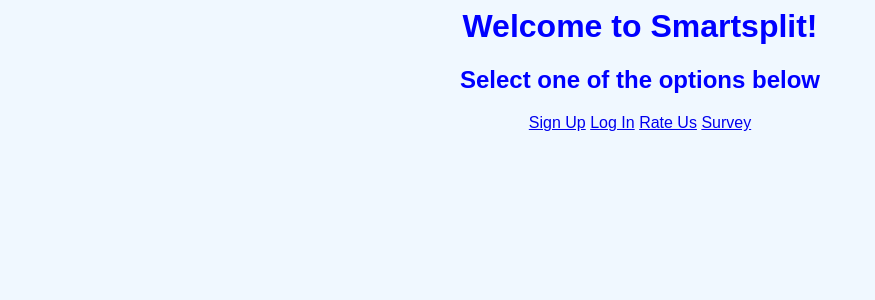
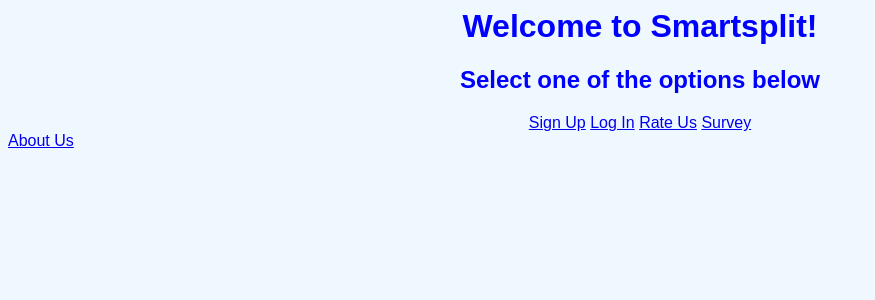
Before and after one commit to senaig97/Project, a Flask app: page / in a window 1280 px wide. Shown: the top 300 px of the page, without its empty margins (0-875 px from the left). Run offline with Flask 2, Linux system fonts and the light colour scheme.

Commit message:
Update Home.html

```diff
--- a/app/templates/Home.html
+++ b/app/templates/Home.html
@@ -62,6 +62,8 @@
     {% endif %}
     <a href="http://127.0.0.1:5000/rating">Rate Us</a>
     <a href="http://127.0.0.1:5000/survey">Survey</a></div>
+    <a href="http://127.0.0.1:5000/aboutUs">About Us</a>
+
 
 
 </body>
```
